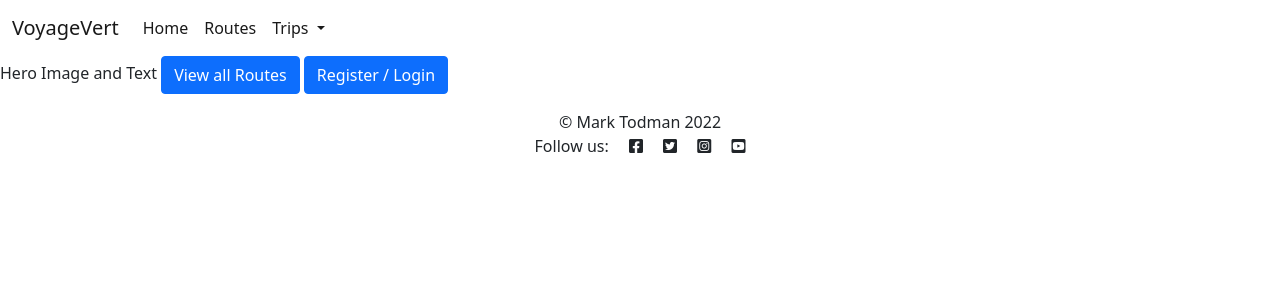
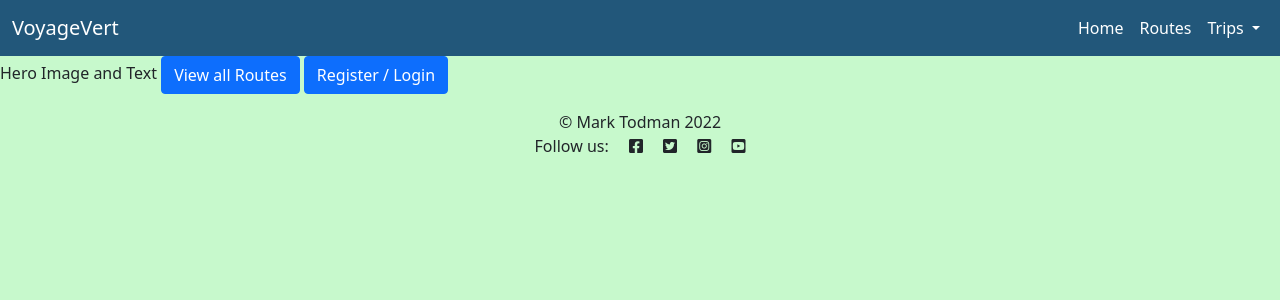
Before and after one commit to marktodman/voyage-vert, a Django app: page / in a window 1280 px wide. Shown: the top 300 px of the page. Run offline with Django 3.2, Linux system fonts and the light colour scheme; data that the repository does not hold is empty.

Commit message:
feat: Add favicon links and images

```diff
--- a/static/css/style.css
+++ b/static/css/style.css
@@ -0,0 +1,7 @@
+body {
+    background-color: #c7f9cc;
+}
+
+.nav-bg {
+    background-color: #22577a;
+}
--- a/templates/base.html
+++ b/templates/base.html
@@ -11,6 +11,10 @@
     <link rel="preconnect" href="https://fonts.gstatic.com" crossorigin>
     <link href="https://fonts.googleapis.com/css2?family=Catamaran&display=swap" rel="stylesheet">
     <link rel="stylesheet" href="https://cdnjs.cloudflare.com/ajax/libs/font-awesome/5.15.3/css/all.min.css">
+    <link rel="apple-touch-icon" sizes="180x180" href="{% static 'images/favicon/apple-touch-icon.png' %}">
+    <link rel="icon" type="image/png" sizes="32x32" href="{% static 'images/favicon/favicon-32x32.png' %}">
+    <link rel="icon" type="image/png" sizes="16x16" href="{% static 'images/favicon/favicon-16x16.png' %}">
+    <link rel="manifest" href="/site.webmanifest">
     <link href="https://cdn.jsdelivr.net/npm/bootstrap@5.0.1/dist/css/bootstrap.min.css" rel="stylesheet"
         integrity="sha384-+0n0xVW2eSR5OomGNYDnhzAbDsOXxcvSN1TPprVMTNDbiYZCxYbOOl7+AMvyTG2x" crossorigin="anonymous">
     <script src="https://cdn.jsdelivr.net/npm/bootstrap@5.0.1/dist/js/bootstrap.bundle.min.js"
@@ -29,15 +33,15 @@
 
     <!-- Navigation -->
 
-    <nav class="navbar navbar-expand-lg navbar-light bg-white">
+    <nav class="navbar navbar-expand-lg navbar-dark nav-bg">
         <div class="container-fluid">
             <a class="navbar-brand" href="{% url 'home' %}"><span class="brand">VoyageVert</a>
             <button class="navbar-toggler" type="button" data-bs-toggle="collapse" data-bs-target="#navbarText"
                 aria-controls="navbarText" aria-expanded="false" aria-label="Toggle navigation">
                 <span class="navbar-toggler-icon"></span>
             </button>
-            <div class="collapse navbar-collapse" id="navbarText">
-                <ul class="navbar-nav me-auto mb-2 mb-lg-0">
+            <div class="collapse navbar-collapse justify-content-end" id="navbarText">
+                <ul class="navbar-nav mb-2 mb-lg-0">
                     <li class="nav-item">
                         <a class="nav-link active" aria-current="page" href="{% url 'home' %}">Home</a>
                     </li>
@@ -50,13 +54,12 @@
                             id="navbarScrollingDropdown" role="button" data-bs-toggle="dropdown" aria-expanded="false">
                             Trips
                         </a>
-                        <ul class="dropdown-menu" aria-labelledby="navbarScrollingDropdown">
+                        <ul class="dropdown-menu dropdown-menu-end" aria-labelledby="navbarScrollingDropdown">
                             {% for route in routes %}
                             <li><a class="dropdown-item"
                                     href="{% url 'route-trips' route.id %}">{{ route.route_name }}</a></li>
                             {% endfor %}
                         </ul>
-
             </div>
         </div>
     </nav>
```
Also changed, not shown: static/images/favicon/android-chrome-192x192.png (added), static/images/favicon/android-chrome-512x512.png (added), static/images/favicon/apple-touch-icon.png (added), static/images/favicon/favicon-16x16.png (added), static/images/favicon/favicon-32x32.png (added), static/images/favicon/favicon.ico (added).
